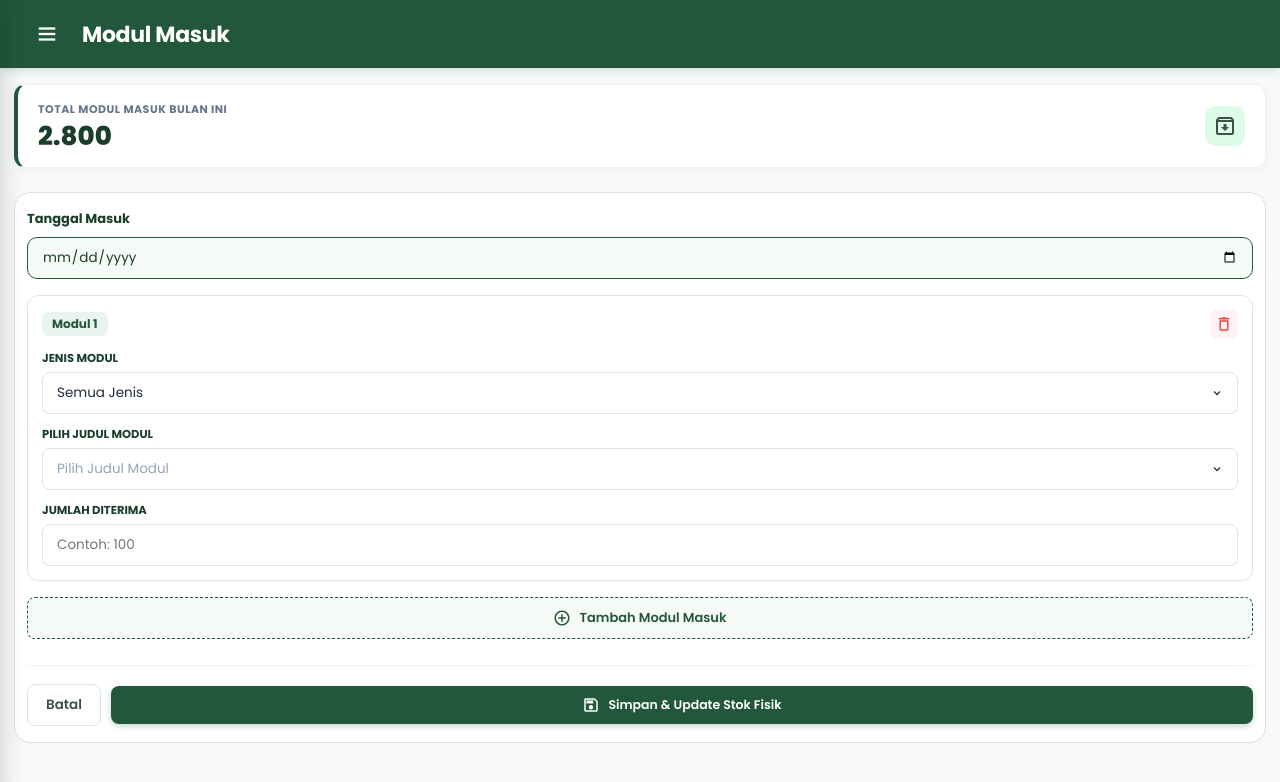
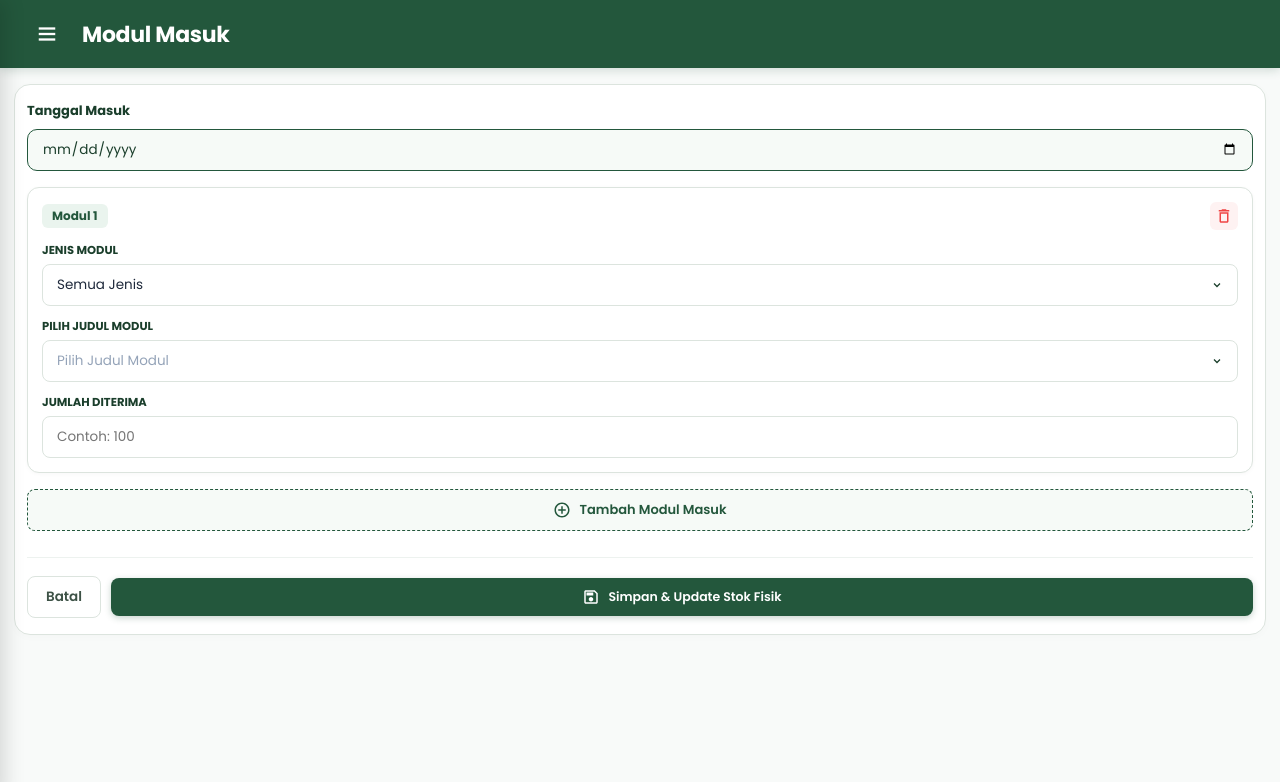
Before and after one commit to yohanaabigaill/Inventory-Pembelajaran, a React (Vite) app: page /modul-masuk in a window 1280 px wide. Shown: the top 782 px of the page. Built offline with nearby package versions, Linux system fonts and the light colour scheme.

Commit message:
hapus card total modul masuk

```diff
--- a/src/index.css
+++ b/src/index.css
@@ -313,12 +313,6 @@ select option:active {
   }
 
   /* Modul Masuk Mobile Responsive */
-  .stat-card-responsive-modul {
-    width: 100% !important;
-    max-width: 100% !important;
-    min-width: 0 !important;
-    box-sizing: border-box !important;
-  }
 
   .tanggal-masuk-wrapper-responsive {
     max-width: 100% !important;
--- a/src/pages/ModulMasuk.jsx
+++ b/src/pages/ModulMasuk.jsx
@@ -1,4 +1,4 @@
-import React, { useState, useRef, useEffect } from 'react';
+import { useState, useRef, useEffect } from 'react';
 import Sidebar from '../components/Sidebar';
 import Navbar from '../components/Navbar';
 
@@ -6,7 +6,6 @@ import Navbar from '../components/Navbar';
 import CheckCircleOutlinedIcon from '@mui/icons-material/CheckCircleOutlined';
 import ErrorOutlineOutlinedIcon from '@mui/icons-material/ErrorOutlineOutlined';
 import SaveOutlinedIcon from '@mui/icons-material/SaveOutlined';
-import ArchiveOutlinedIcon from '@mui/icons-material/ArchiveOutlined';
 import AddCircleOutlineOutlinedIcon from '@mui/icons-material/AddCircleOutlineOutlined';
 import DeleteOutlineOutlinedIcon from '@mui/icons-material/DeleteOutlineOutlined';
 
@@ -287,9 +286,6 @@ function CustomDropdown({
 export default function ModulMasuk() {
   const [isMobileSidebarOpen, setIsMobileSidebarOpen] = useState(false);
 
-  // State Total
-  const [totalModulMasukBulanIni, setTotalModulMasukBulanIni] = useState(2800);
-
   // Form State
   const [tanggalMasuk, setTanggalMasuk] = useState('');
 
@@ -457,9 +453,6 @@ export default function ModulMasuk() {
       return;
     }
 
-    const addedTotal = modulItems.reduce((sum, it) => sum + Number(it.jumlahDiterima), 0);
-    setTotalModulMasukBulanIni((prev) => prev + addedTotal);
-
     // Reset
     setTanggalMasuk('');
     setModulItems([{ id: Date.now(), jenisModul: 'Semua Jenis', judulModul: '', jumlahDiterima: '' }]);
@@ -508,19 +501,6 @@ export default function ModulMasuk() {
               <span>{notification.message}</span>
             </div>
           )}
-
-          {/* Card Total */}
-          <div style={styles.statCard} className="stat-card-responsive-modul">
-            <div style={styles.statLeft}>
-              <div style={styles.statLabel}>TOTAL MODUL MASUK BULAN INI</div>
-              <div style={styles.statValue}>
-                {totalModulMasukBulanIni.toLocaleString('id-ID')}
-              </div>
-            </div>
-            <div style={styles.statIconBox}>
-              <ArchiveOutlinedIcon sx={{ fontSize: 24, color: '#3d5246' }} />
-            </div>
-          </div>
 
           {/* Card Form */}
           <div style={styles.card}>
@@ -872,49 +852,6 @@ const styles = {
     animation: 'fadeIn 0.25s ease',
     maxWidth: 'calc(100vw - 48px)'
   },
-  // Card Total
-  statCard: {
-    backgroundColor: '#ffffff',
-    borderRadius: '12px',
-    border: '1px solid #eef2ef',
-    borderLeft: '4px solid #23573c',
-    padding: '16px 20px',
-    width: 'fit-content',
-    minWidth: '260px',
-    display: 'flex',
-    alignItems: 'center',
-    justifyContent: 'space-between',
-    gap: '24px',
-    boxShadow: '0 2px 8px rgba(0, 0, 0, 0.04)'
-  },
-  statLeft: {
-    display: 'flex',
-    flexDirection: 'column',
-    gap: '4px'
-  },
-  statLabel: {
-    fontSize: '11px',
-    fontWeight: '700',
-    color: '#64748b',
-    letterSpacing: '0.5px',
-    textTransform: 'uppercase'
-  },
-  statValue: {
-    fontSize: '26px',
-    fontWeight: '800',
-    color: '#1a3e2b',
-    lineHeight: 1.1
-  },
-  statIconBox: {
-    width: '40px',
-    height: '40px',
-    borderRadius: '10px',
-    backgroundColor: '#dcfce7',
-    display: 'flex',
-    alignItems: 'center',
-    justifyContent: 'center',
-    flexShrink: 0
-  },
   // Card
   card: {
     backgroundColor: '#ffffff',
```
